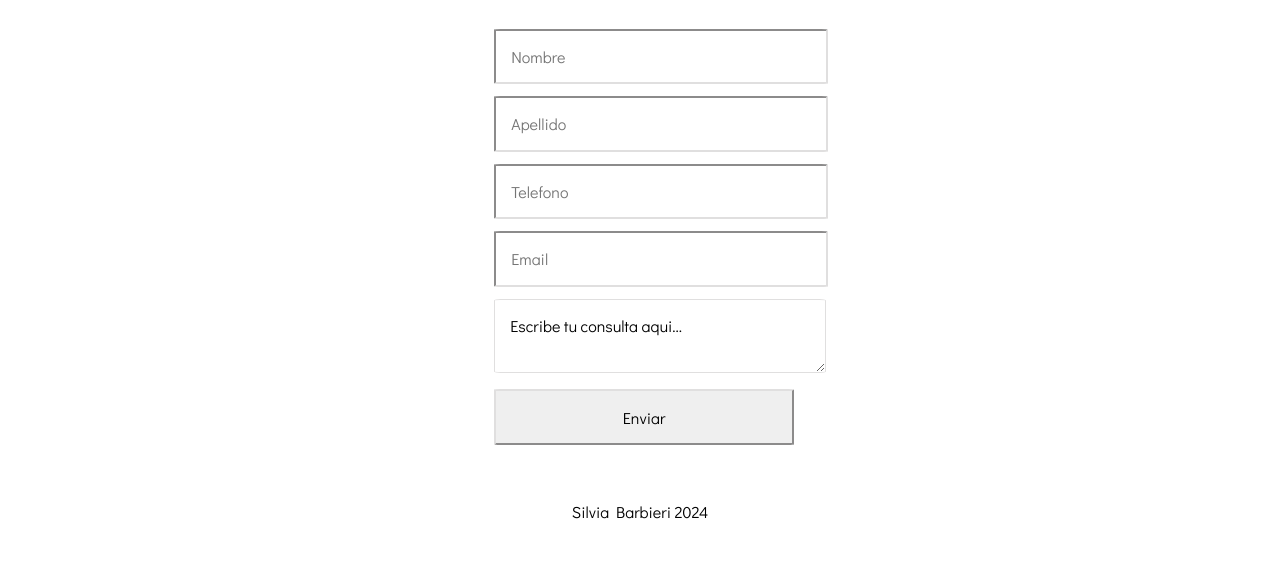
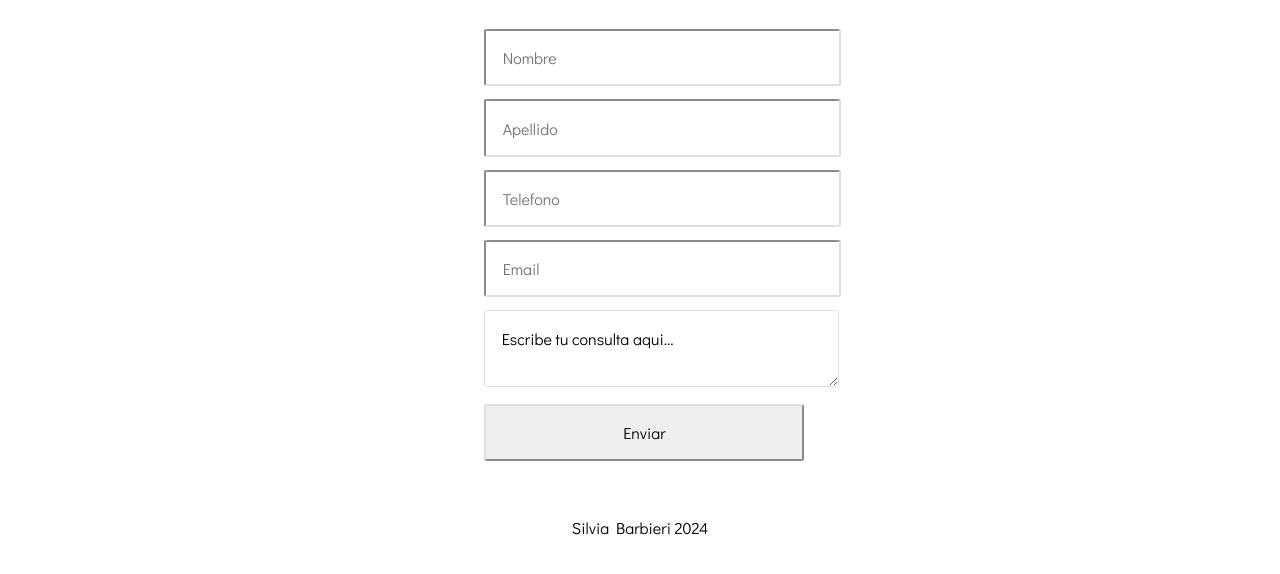
Before and after one commit to silviabarbieri/contacto, a plain HTML site: page index.html in a window 1280 px wide. Shown: the part 140-714 px from the top of the page. Drawn offline with Linux system fonts and the light colour scheme.

Commit message:
modificando las medidas

```diff
--- a/style.css
+++ b/style.css
@@ -32,7 +32,7 @@ input, textarea, button{
     border-color:rgb(224, 223, 223);
     border-radius: 2%;
     font-size: 16px;
-    width: 300px;
+    width: 20em;
 }
 @media screen and (max-width: 680px) {
     input, textarea, button {
```
